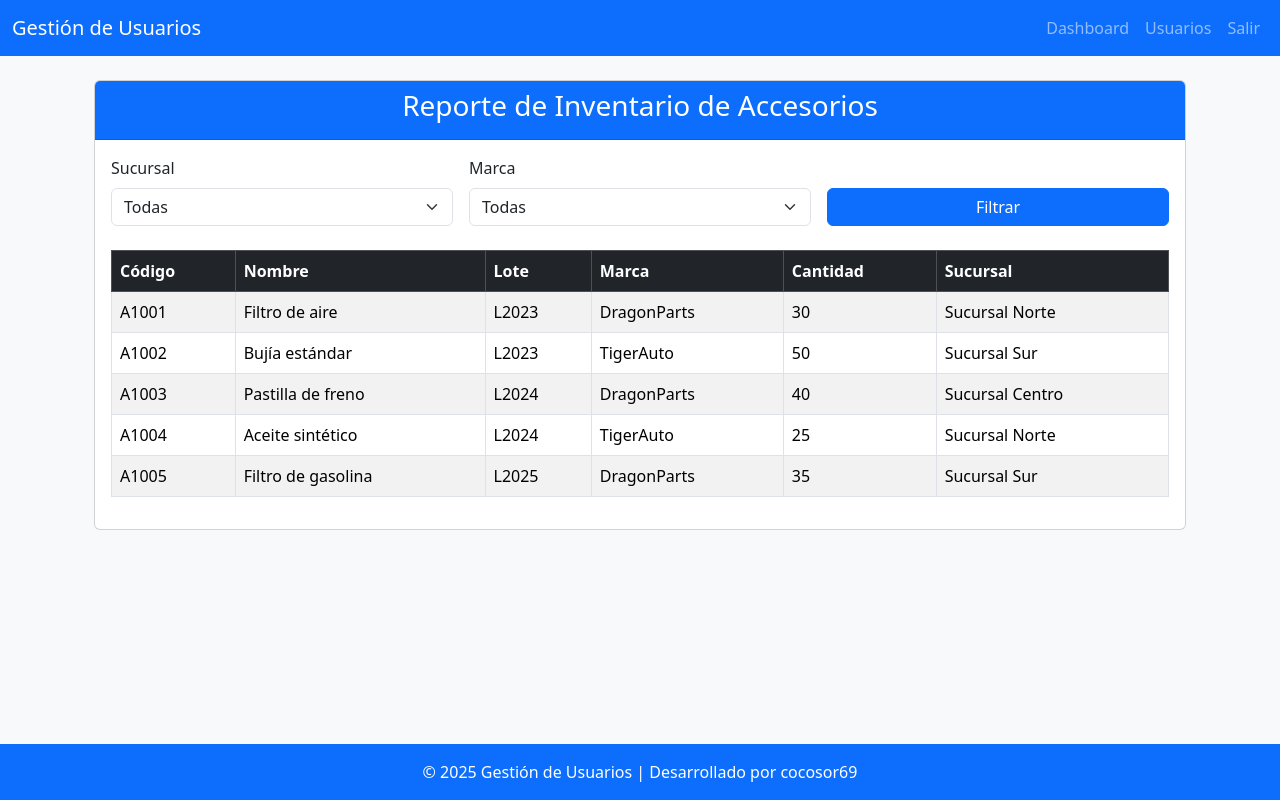
After one commit to cocosor69/Prueba, a Flask app: template templates/reportes.html in a window 1280 px wide. The commit adds this page. Run offline with Flask 3, Linux system fonts and the light colour scheme; the template is opened without the code that fills it: values that come from a table or form of the project are taken from there, others are empty.

Commit message:
mejoras en el usuario administrador

```diff
--- a/app.py
+++ b/app.py
@@ -1,8 +1,6 @@
-from flask import Flask, render_template, request, redirect, url_for, flash
-from models import db, User, Role, TipoEmpleado
-from werkzeug.security import check_password_hash
-from flask import session
-from werkzeug.security import generate_password_hash
+from flask import Flask, render_template, request, redirect, url_for, flash, session
+from models import db, User, Role, TipoEmpleado, Accesorio
+from werkzeug.security import check_password_hash, generate_password_hash
 
 app = Flask(__name__)
 app.config['SQLALCHEMY_DATABASE_URI'] = 'sqlite:///database.db'
@@ -11,7 +9,7 @@ app.config['SECRET_KEY'] = 'clave-secreta'  # Para mensajes flash y sesión
 
 db.init_app(app)
 
-# Crear tablas al iniciar
+# Inicialización y datos iniciales
 with app.app_context():
     db.create_all()
 
@@ -39,9 +37,20 @@ with app.app_context():
         ))
         db.session.commit()
 
-# ------------------- Rutas -------------------
+    # Accesorios de ejemplo
+    accesorios_ejemplo = [
+        {'codigo': 'A1001', 'lote': 'L2023', 'marca': 'DragonParts', 'nombre': 'Filtro de aire', 'cantidad': 30, 'sucursal': 'Sucursal Norte'},
+        {'codigo': 'A1002', 'lote': 'L2023', 'marca': 'TigerAuto', 'nombre': 'Bujía estándar', 'cantidad': 50, 'sucursal': 'Sucursal Sur'},
+        {'codigo': 'A1003', 'lote': 'L2024', 'marca': 'DragonParts', 'nombre': 'Pastilla de freno', 'cantidad': 40, 'sucursal': 'Sucursal Centro'},
+        {'codigo': 'A1004', 'lote': 'L2024', 'marca': 'TigerAuto', 'nombre': 'Aceite sintético', 'cantidad': 25, 'sucursal': 'Sucursal Norte'},
+        {'codigo': 'A1005', 'lote': 'L2025', 'marca': 'DragonParts', 'nombre': 'Filtro de gasolina', 'cantidad': 35, 'sucursal': 'Sucursal Sur'}
+    ]
+    for acc in accesorios_ejemplo:
+        if not Accesorio.query.filter_by(codigo=acc['codigo']).first():
+            db.session.add(Accesorio(**acc))
+    db.session.commit()
 
-# Decorador para restringir acceso solo al admin
+# Decoradores
 def solo_admin(f):
     from functools import wraps
     @wraps(f)
@@ -53,7 +62,26 @@ def solo_admin(f):
         return f(*args, **kwargs)
     return decorador
 
-# Ruta de login
+def acceso_por_tipo(tipo):
+    def decorador(f):
+        from functools import wraps
+        @wraps(f)
+        def wrapper(*args, **kwargs):
+            usuario = session.get('usuario')
+            if not usuario:
+                flash('Debes iniciar sesión.', 'danger')
+                return redirect(url_for('login'))
+            if usuario.get('role') == 'Administrador':
+                return f(*args, **kwargs)
+            user_obj = User.query.filter_by(id=usuario['id']).first()
+            if user_obj and user_obj.role.nombre == 'Empleado' and user_obj.tipoEmpleado.nombre == tipo:
+                return f(*args, **kwargs)
+            flash('Acceso restringido para este tipo de usuario.', 'danger')
+            return redirect(url_for('dashboard'))
+        return wrapper
+    return decorador
+
+# Rutas principales
 @app.route('/login', methods=['GET', 'POST'])
 def login():
     if request.method == 'POST':
@@ -69,7 +97,6 @@ def login():
             flash('Credenciales incorrectas', 'danger')
     return render_template('login.html')
 
-# Ruta de logout
 @app.route('/logout')
 def logout():
     session.pop('usuario', None)
@@ -81,13 +108,11 @@ def dashboard():
     usuario = session.get('usuario')
     return render_template('dashboard.html', usuario=usuario)
 
-
 @app.route('/usuarios')
 @solo_admin
 def listar_usuarios():
     usuarios = User.query.all()
     return render_template('usuarios.html', usuarios=usuarios)
-
 
 @app.route('/usuarios/crear', methods=['GET', 'POST'])
 @solo_admin
@@ -125,7 +150,6 @@ def crear_usuario():
 
     return render_template('crear_usuario.html', roles=roles, tipos=tipos, sucursales=sucursales)
 
-
 @app.route('/usuarios/<int:id>/editar', methods=['GET', 'POST'])
 @solo_admin
 def editar_usuario(id):
@@ -144,6 +168,39 @@ def editar_usuario(id):
 
     return render_template('editar_usuario.html', usuario=usuario, roles=roles, tipos=tipos)
 
+# Interfaces de usuario
+@app.route('/facturacion')
+@acceso_por_tipo('Cajero')
+def facturacion():
+    return render_template('facturacion.html')
+
+@app.route('/catalogo')
+@acceso_por_tipo('Vendedor')
+def catalogo():
+    return render_template('catalogo.html')
+
+@app.route('/stock')
+@acceso_por_tipo('Almacenero')
+def stock():
+    accesorios = Accesorio.query.all()
+    return render_template('stock.html', accesorios=accesorios)
+
+# Reportes para el administrador
+@app.route('/reportes')
+@solo_admin
+def reportes():
+    sucursal = request.args.get('sucursal', '')
+    marca = request.args.get('marca', '')
+    query = Accesorio.query
+    if sucursal:
+        query = query.filter_by(sucursal=sucursal)
+    if marca:
+        query = query.filter_by(marca=marca)
+    accesorios = query.all()
+    # Para los filtros
+    sucursales = [a.sucursal for a in Accesorio.query.distinct(Accesorio.sucursal).all()]
+    marcas = [a.marca for a in Accesorio.query.distinct(Accesorio.marca).all()]
+    return render_template('reportes.html', accesorios=accesorios, sucursales=sucursales, marcas=marcas)
 
 if __name__ == '__main__':
     app.run(debug=True)
--- a/templates/base.html
+++ b/templates/base.html
@@ -3,21 +3,55 @@
 <head>
     <meta charset="UTF-8">
     <title>Gestión de Usuarios</title>
+    <meta name="viewport" content="width=device-width, initial-scale=1">
+    <link href="https://cdn.jsdelivr.net/npm/bootstrap@5.3.2/dist/css/bootstrap.min.css" rel="stylesheet">
 </head>
-<body>
-    {% with messages = get_flashed_messages(with_categories=true) %}
-      {% if messages %}
-        <ul>
+<body class="bg-light">
+    <!-- Navbar -->
+    <nav class="navbar navbar-expand-lg navbar-dark bg-primary fixed-top">
+      <div class="container-fluid">
+        <a class="navbar-brand" href="{{ url_for('dashboard') }}">Gestión de Usuarios</a>
+        <button class="navbar-toggler" type="button" data-bs-toggle="collapse" data-bs-target="#navbarNav" aria-controls="navbarNav" aria-expanded="false" aria-label="Toggle navigation">
+          <span class="navbar-toggler-icon"></span>
+        </button>
+        <div class="collapse navbar-collapse" id="navbarNav">
+          <ul class="navbar-nav ms-auto">
+            <li class="nav-item">
+              <a class="nav-link" href="{{ url_for('dashboard') }}">Dashboard</a>
+            </li>
+            <li class="nav-item">
+              <a class="nav-link" href="{{ url_for('listar_usuarios') }}">Usuarios</a>
+            </li>
+            <li class="nav-item">
+              <a class="nav-link" href="{{ url_for('logout') }}">Salir</a>
+            </li>
+          </ul>
+        </div>
+      </div>
+    </nav>
+
+    <!-- Mensajes flash -->
+    <div class="container" style="margin-top: 80px;">
+      {% with messages = get_flashed_messages(with_categories=true) %}
+        {% if messages %}
           {% for category, message in messages %}
-            <li><strong>{{ category }}:</strong> {{ message }}</li>
+            <div class="alert alert-{{ 'success' if category=='success' else 'danger' if category=='danger' else 'info' }} alert-dismissible fade show text-center" role="alert">
+              {{ message }}
+              <button type="button" class="btn-close" data-bs-dismiss="alert" aria-label="Close"></button>
+            </div>
           {% endfor %}
-        </ul>
-      {% endif %}
-    {% endwith %}
+        {% endif %}
+      {% endwith %}
 
-    <a href="{{ url_for('dashboard') }}">Dashboard</a> |
-    <a href="{{ url_for('listar_usuarios') }}">Usuarios</a>
-    <hr>
-    {% block content %}{% endblock %}
+      {% block content %}{% endblock %}
+    </div>
+
+    <!-- Footer -->
+    <footer class="bg-primary text-white text-center py-3 mt-5 fixed-bottom">
+      <div class="container">
+        <span>© 2025 Gestión de Usuarios | Desarrollado por cocosor69</span>
+      </div>
+    </footer>
+    <script src="https://cdn.jsdelivr.net/npm/bootstrap@5.3.2/dist/js/bootstrap.bundle.min.js"></script>
 </body>
 </html>
--- /dev/null
+++ b/templates/reportes.html
@@ -0,0 +1,59 @@
+{% extends "base.html" %}
+{% block content %}
+<div class="container mt-5">
+  <div class="card">
+    <div class="card-header bg-primary text-white text-center">
+      <h3>Reporte de Inventario de Accesorios</h3>
+    </div>
+    <div class="card-body">
+      <form method="GET" class="row g-3 mb-4">
+        <div class="col-md-4">
+          <label for="sucursal" class="form-label">Sucursal</label>
+          <select class="form-select" id="sucursal" name="sucursal">
+            <option value="">Todas</option>
+            {% for suc in sucursales %}
+            <option value="{{ suc }}" {% if request.args.get('sucursal') == suc %}selected{% endif %}>{{ suc }}</option>
+            {% endfor %}
+          </select>
+        </div>
+        <div class="col-md-4">
+          <label for="marca" class="form-label">Marca</label>
+          <select class="form-select" id="marca" name="marca">
+            <option value="">Todas</option>
+            {% for m in marcas %}
+            <option value="{{ m }}" {% if request.args.get('marca') == m %}selected{% endif %}>{{ m }}</option>
+            {% endfor %}
+          </select>
+        </div>
+        <div class="col-md-4 d-flex align-items-end">
+          <button type="submit" class="btn btn-primary w-100">Filtrar</button>
+        </div>
+      </form>
+      <table class="table table-striped table-bordered">
+        <thead class="table-dark">
+          <tr>
+            <th>Código</th>
+            <th>Nombre</th>
+            <th>Lote</th>
+            <th>Marca</th>
+            <th>Cantidad</th>
+            <th>Sucursal</th>
+          </tr>
+        </thead>
+        <tbody>
+          {% for acc in accesorios %}
+          <tr>
+            <td>{{ acc.codigo }}</td>
+            <td>{{ acc.nombre }}</td>
+            <td>{{ acc.lote }}</td>
+            <td>{{ acc.marca }}</td>
+            <td>{{ acc.cantidad }}</td>
+            <td>{{ acc.sucursal }}</td>
+          </tr>
+          {% endfor %}
+        </tbody>
+      </table>
+    </div>
+  </div>
+</div>
+{% endblock %}
```
Also changed, not shown: models.py (+10 -0 lines), templates/catalogo.html (added, +14 -0 lines), templates/facturacion.html (added, +14 -0 lines), templates/stock.html (added, +14 -0 lines).
